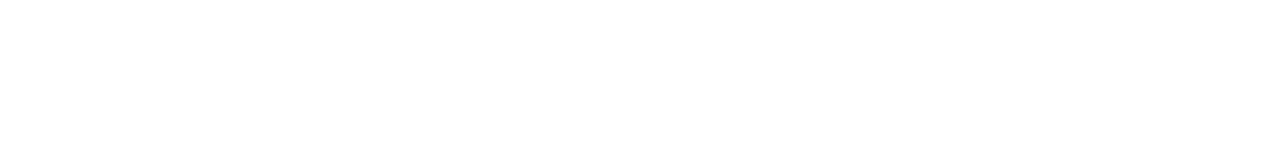
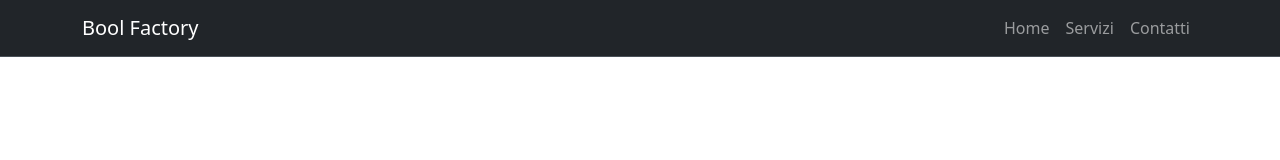
Before and after one commit to elijahit/bootstrap-preventivo, a website: page index.html in a window 1280 px wide. Drawn offline with nearby package versions, Linux system fonts and the light colour scheme.

Commit message:
ADD: Header con navbar responsive

```diff
--- a/index.html
+++ b/index.html
@@ -9,6 +9,31 @@
   <link rel="stylesheet" href="./node_modules/bootstrap/dist/css/bootstrap.min.css">
 </head>
 <body>
+  <!-- HEADER -->
+  <header>
+    <nav class="navbar navbar-expand-lg bg-dark border-bottom border-body" data-bs-theme="dark">
+      <div class="container">
+        <a class="navbar-brand" href="#">Bool Factory</a>
+        <button class="navbar-toggler" type="button" data-bs-toggle="collapse" data-bs-target="#navbarNav" aria-controls="navbarNav" aria-expanded="false" aria-label="Toggle navigation">
+          <span class="navbar-toggler-icon"></span>
+        </button>
+        <div class="collapse navbar-collapse" id="navbarNav">
+          <ul class="navbar-nav ms-auto">
+            <li class="nav-item">
+              <a class="nav-link" href="#">Home</a>
+            </li>
+            <li class="nav-item">
+              <a class="nav-link" href="#">Servizi</a>
+            </li>
+            <li class="nav-item">
+              <a class="nav-link" href="#">Contatti</a>
+            </li>
+          </ul>
+        </div>
+      </div>
+    </nav>
+  </header>
+  <!-- HEADER END -->
   <script src="./node_modules/bootstrap/dist/js/bootstrap.min.js"></script>
 </body>
 </html>
```
